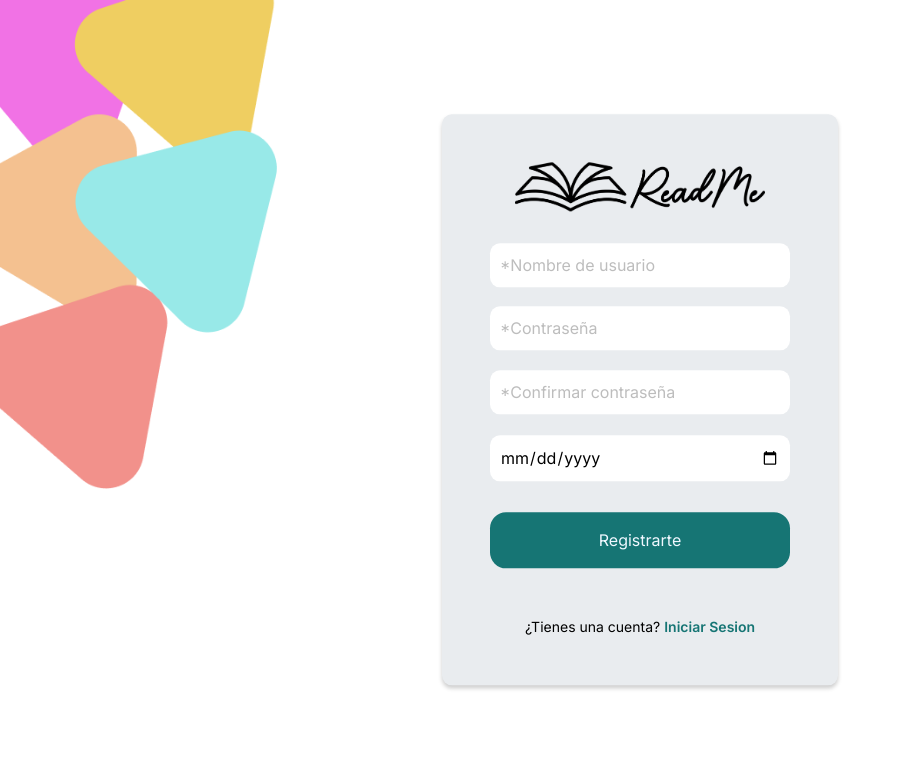
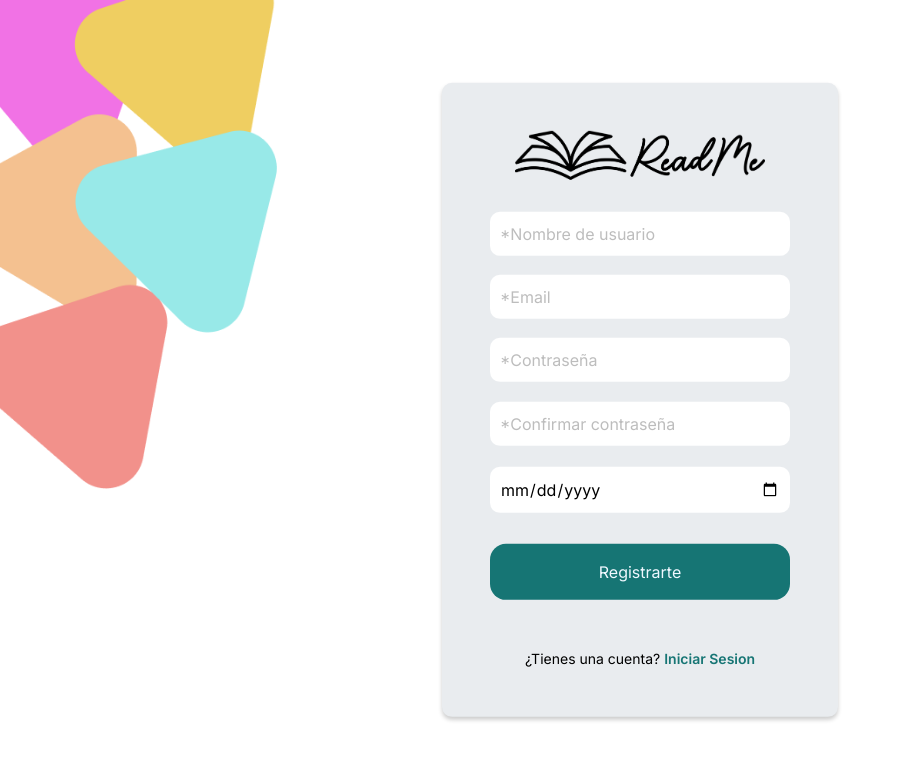
Before and after one commit to EmilianoChavezDev/readme-frontend, a Next.js app: page /auth/registrarse in a window 1280 px wide. Shown: the top 760 px of the page, without its empty margins (0-902 px from the left). Built offline with nearby package versions, Linux system fonts and the light colour scheme.

Commit message:
SCRUM-99 Agregado campo de email en el formulario de registro

```diff
--- a/src/app/auth/registrarse/page.jsx
+++ b/src/app/auth/registrarse/page.jsx
@@ -12,6 +12,7 @@ import Loading from "@/components/common/Loading";
 import UsernameInput from "@/components/common/InputUsername";
 import PasswordInput from "@/components/common/InputPassword";
 import DateInput from "@/components/common/DateInput";
+import EmailInput from "@/components/common/EmailInput";
 
 const defaultValues = {
   username: "",
@@ -27,6 +28,7 @@ const page = () => {
   const [showPassword, setShowPassword] = useState(false);
   const [showPasswordConfirm, setShowPasswordConfirm] = useState(false);
   const [isFocused, setIsFocused] = useState(false);
+  const [isFocusedEmail, setIsFocusedEmail] = useState(false);
   const [isFocusedDate, setIsFocusedDate] = useState(false);
   const [isFocusedPassword, setIsFocusedPassword] = useState(false);
   const [isFocusedPasswordConfirm, setIsFocusedPasswordConfirm] =
@@ -53,6 +55,7 @@ const page = () => {
       !formData.username ||
       !formData.password ||
       !formData.password_confirmation ||
+      !formData.email ||
       !formData.fecha_nacimiento
     ) {
       setIsError(true);
@@ -149,6 +152,7 @@ const page = () => {
   const passwordValue = watch("password", "");
   const passwordConfirmationValue = watch("password_confirmation", "");
   const usernameValue = watch("username", "");
+  const emailValue = watch("email","")
   const dateValue = watch("fecha_nacimiento", "");
 
   return (
@@ -217,6 +221,21 @@ const page = () => {
                   errors={errors}
                   placeholder={"*Nombre de usuario"}
                   date={"username"}
+                />
+              </div>
+
+              <div>
+                <EmailInput
+                  isFocused={isFocusedEmail}
+                  emailValue={emailValue}
+                  styles={style}
+                  register={register}
+                  trigger={trigger}
+                  handleBlur={handleBlur}
+                  handleFocus={handleFocus}
+                  errors={errors}
+                  placeholder={"*Email"}
+                  date={"email"}
                 />
               </div>
 
--- /dev/null
+++ b/src/components/common/EmailInput.jsx
@@ -0,0 +1,48 @@
+import React from "react";
+
+const EmailInput = ({
+  isFocused,
+  emailValue,
+  styles,
+  register,
+  trigger,
+  handleBlur,
+  handleFocus,
+  errors,
+  placeholder,
+  date,
+  message,
+}) => {
+  return (
+    <div
+      className={`${styles.content_title_correo} ${
+        isFocused || emailValue ? styles.active : styles.noactive
+      }`}
+    >
+      <label className={`${isFocused || emailValue ? styles.active : ""}`}>
+        {placeholder}
+      </label>
+      <input
+        type="email"
+        placeholder={placeholder}
+        {...register(date, {
+          required: message,
+          pattern: {
+            value: /^[^\s@]+@[^\s@]+\.[^\s@]+$/,
+            message: 'Ingrese el email en un formato correcto',
+          },
+        })}
+        onBlur={() => {
+          trigger(date);
+          handleBlur();
+        }}
+        onFocus={handleFocus}
+      />
+      {errors?.email && (
+        <div className={styles.errors}>{errors.email.message}</div>
+      )}
+    </div>
+  );
+};
+
+export default EmailInput;
```
